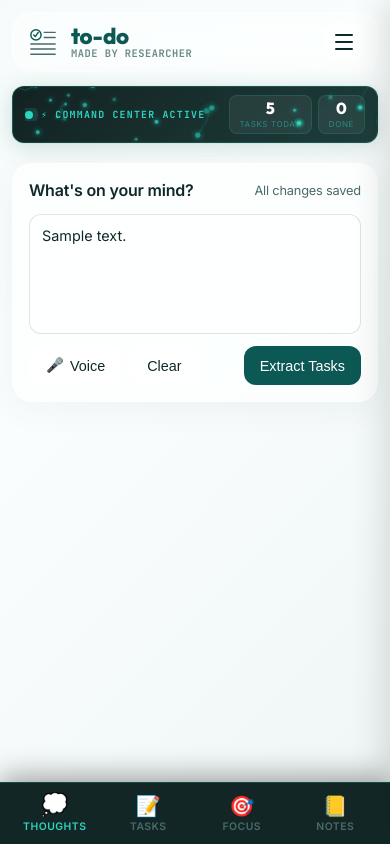
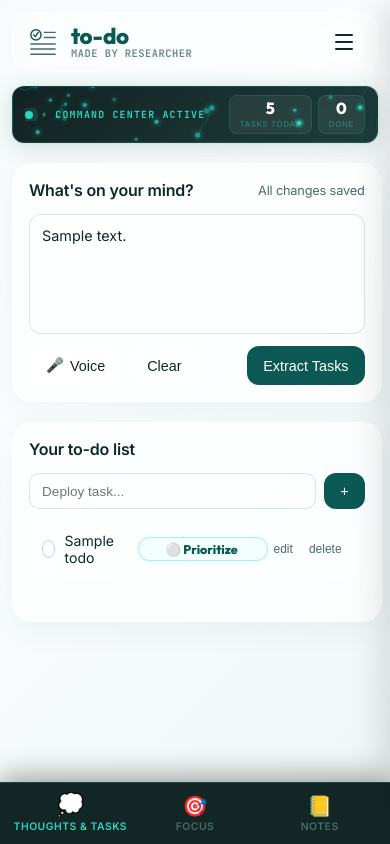
Before and after one commit to Rakeshkanth77/chaos-control, a Django app: template dashboard/templates/dashboard/index.html in a window 390 px wide. Run offline with Django 4.2, Linux system fonts and the light colour scheme; tables that the repository leaves empty hold one stand-in row (values such as "Sample post"); the template is opened without the code that fills it: values that come from a table or form of the project are taken from there, most other values are stand-ins (such as "Sample title", 1, 10 or a date in 2020); some libraries are stand-ins or nearby versions.

Commit message:
Merge thoughts and tasks tabs on mobile into unified vertical split

```diff
--- a/dashboard/templates/dashboard/index.html
+++ b/dashboard/templates/dashboard/index.html
@@ -207,7 +207,7 @@
         </div>
 
         <!-- Auto-Generated Todos Section -->
-        <div class="glass-panel autotodos-card" data-mobile-tab="2">
+        <div class="glass-panel autotodos-card" data-mobile-tab="1">
             <h2 class="panel-title">
                 Your to-do list
             </h2>
@@ -251,7 +251,7 @@
 
     <!-- COLUMN 2: Eisenhower Matrix (Scrollable 1x4 Priority Stack) -->
     <div class="grid-column">
-        <div class="glass-panel eisenhower-column" data-mobile-tab="3">
+        <div class="glass-panel eisenhower-column" data-mobile-tab="2">
             <h2 class="panel-title">
                 What matters most?
             </h2>
@@ -461,7 +461,7 @@
 
     <!-- COLUMN 4: Daily Reflection Notes & AI Suggestions -->
     <div class="grid-column">
-        <div class="glass-panel reflection-card" data-mobile-tab="4">
+        <div class="glass-panel reflection-card" data-mobile-tab="3">
             <h2 class="panel-title">
                 How was your day?
                 <span class="panel-subtitle" id="reflection-save-status">Saved</span>
@@ -481,17 +481,13 @@
 <nav class="mobile-tab-bar" id="mobileTabBar" role="tablist" aria-label="Dashboard sections">
     <button class="tab-btn active" data-mobile-tab="1" role="tab" aria-selected="true">
         <span class="tab-icon" aria-hidden="true">💭</span>
-        <span class="tab-label">Thoughts</span>
+        <span class="tab-label">Thoughts & Tasks</span>
     </button>
     <button class="tab-btn" data-mobile-tab="2" role="tab" aria-selected="false">
-        <span class="tab-icon" aria-hidden="true">📝</span>
-        <span class="tab-label">Tasks</span>
-    </button>
-    <button class="tab-btn" data-mobile-tab="3" role="tab" aria-selected="false">
         <span class="tab-icon" aria-hidden="true">🎯</span>
         <span class="tab-label">Focus</span>
     </button>
-    <button class="tab-btn" data-mobile-tab="4" role="tab" aria-selected="false">
+    <button class="tab-btn" data-mobile-tab="3" role="tab" aria-selected="false">
         <span class="tab-icon" aria-hidden="true">📒</span>
         <span class="tab-label">Notes</span>
     </button>
--- a/static/js/tab_nav.js
+++ b/static/js/tab_nav.js
@@ -71,7 +71,7 @@
         // Handle auto-switch flag
         if (localStorage.getItem('auto_switch_to_tasks_tab') === 'true') {
             localStorage.removeItem('auto_switch_to_tasks_tab');
-            localStorage.setItem('active_mobile_tab_id', '2'); // Switch to 'Your to-do list' (tab 2)
+            localStorage.setItem('active_mobile_tab_id', '1'); // Keep on combined Thoughts & Tasks (tab 1)
         }
 
         if (isMobile()) {
```
